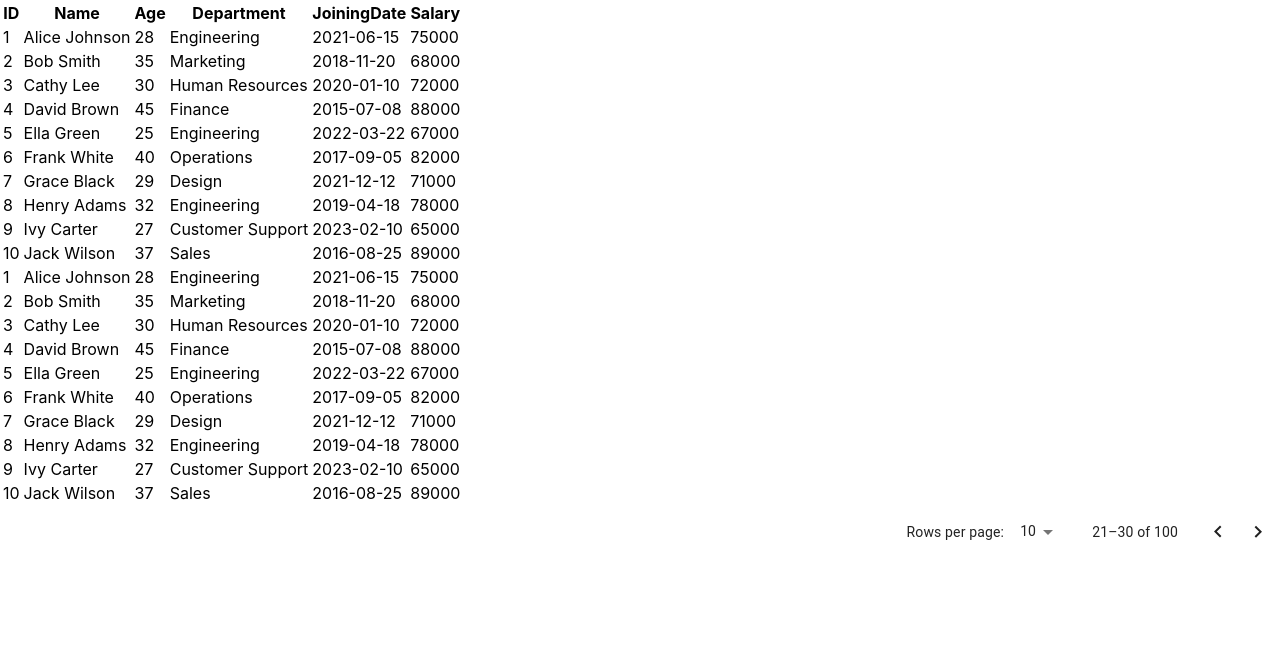
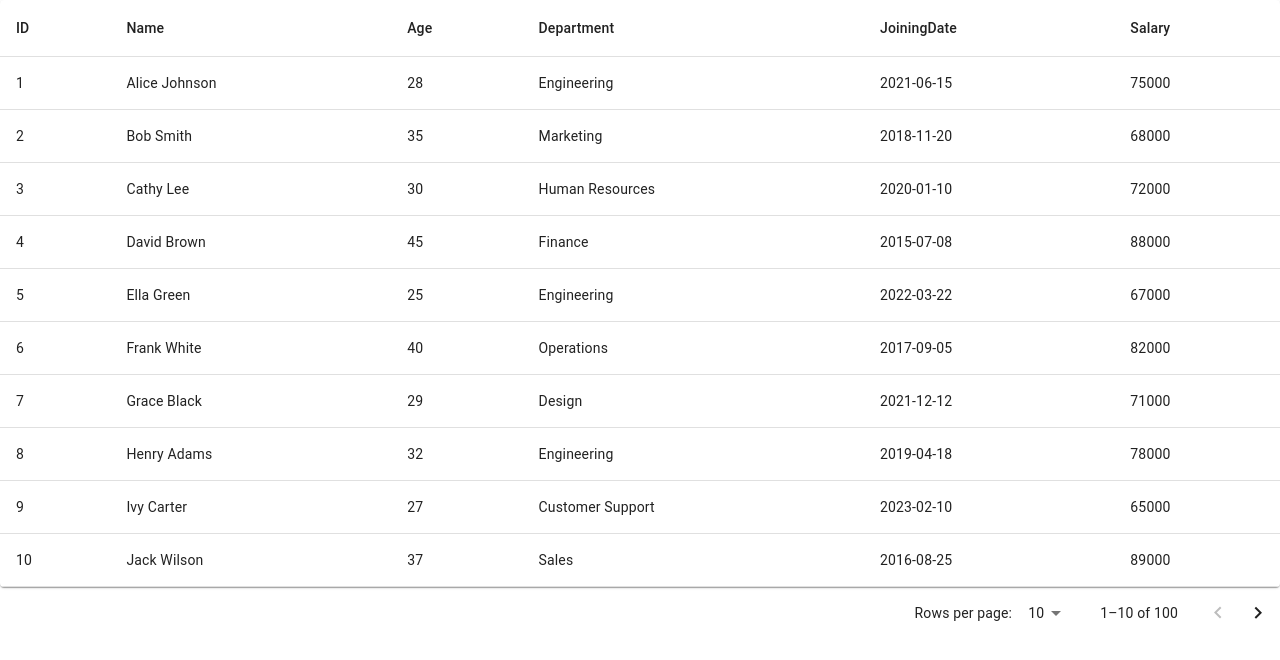
Before and after one commit to pragya-celestial-systems/Data-Grid, a React (Create React App) app: page / in a window 1280 px wide. Shown: the top 660 px of the page. Built offline with nearby package versions, Linux system fonts and the light colour scheme.

Commit message:
Feat : Added functionality for pagination

```diff
--- a/src/App.js
+++ b/src/App.js
@@ -1,12 +1,17 @@
 import TablePaginationDemo from "./components/Pagination";
 import Table from "./components/Table";
+import { TableDataProvider } from "./context/tableData";
+import { PaginationProvider } from "./context/PaginationContext";
+import BasicTable from "./components/Table";
 
 function App() {
   return (
-    <>
-      <Table />
-      <TablePaginationDemo />
-    </>
+    <TableDataProvider>
+      <PaginationProvider>
+        <BasicTable />
+        <TablePaginationDemo />
+      </PaginationProvider>
+    </TableDataProvider>
   );
 }
 
--- a/src/components/Column.jsx
+++ b/src/components/Column.jsx
@@ -1,7 +1,8 @@
+import { TableCell } from "@mui/material";
 import React from "react";
 
 function Column({ value }) {
-  return <td>{value}</td>;
+  return <TableCell>{value}</TableCell>;
 }
 
 export default Column;
--- a/src/components/Pagination.jsx
+++ b/src/components/Pagination.jsx
@@ -1,26 +1,26 @@
 import * as React from "react";
 import TablePagination from "@mui/material/TablePagination";
+import { usePagination } from "../context/PaginationContext";
 
 export default function TablePaginationDemo() {
-  const [page, setPage] = React.useState(2);
-  const [rowsPerPage, setRowsPerPage] = React.useState(10);
+  const { currentPage, setCurrentPage, rows, setRows } = usePagination();
 
   const handleChangePage = (event, newPage) => {
-    setPage(newPage);
+    setCurrentPage(newPage);
   };
 
   const handleChangeRowsPerPage = (event) => {
-    setRowsPerPage(parseInt(event.target.value, 10));
-    setPage(0);
+    setRows(parseInt(event.target.value, 10));
+    setCurrentPage(0);
   };
 
   return (
     <TablePagination
       component="div"
       count={100}
-      page={page}
+      page={currentPage}
       onPageChange={handleChangePage}
-      rowsPerPage={rowsPerPage}
+      rowsPerPage={rows}
       onRowsPerPageChange={handleChangeRowsPerPage}
     />
   );
--- a/src/components/Table.jsx
+++ b/src/components/Table.jsx
@@ -1,27 +1,69 @@
-import React, { useLayoutEffect, useState } from "react";
+import React, { useEffect, useState } from "react";
 import users from "../database/users.data";
 import TableHeading from "./TableHeading";
 import Row from "./Row";
+import { useTableData } from "../context/tableData";
+import { usePagination } from "../context/PaginationContext";
 
-function Table() {
-  const [data, setData] = useState([]);
+// function Table() {
+//   const {filteredData, setFilteredData} = useTableData();
+//   const {currentPage} = usePagination();
 
-  useLayoutEffect(() => {
-    setData(users);
+//   useEffect(() => {
+//     setFilteredData(users)
+//   }, [])
+
+//   useEffect(() => {
+//     setFilteredData(users.slice(currentPage * 10, currentPage * 10 + 10))
+//   }, [currentPage])
+
+//   console.log(filteredData);
+
+//   return (
+//     <table>
+//       <thead>
+//         <TableHeading headings={filteredData[0]} />
+//       </thead>
+//       <tbody>
+//         {filteredData && filteredData.map((rowData, index) => (
+//           <Row data={rowData} key={index} />
+//         ))}
+//       </tbody>
+//     </table>
+//   );
+// }
+
+// export default Table;
+import Table from "@mui/material/Table";
+import TableBody from "@mui/material/TableBody";
+import TableContainer from "@mui/material/TableContainer";
+import TableHead from "@mui/material/TableHead";
+import Paper from "@mui/material/Paper";
+
+export default function BasicTable() {
+  const { filteredData, setFilteredData } = useTableData();
+  const { currentPage, rows } = usePagination();
+
+  useEffect(() => {
+    setFilteredData(users);
   }, []);
 
+  useEffect(() => {
+    setFilteredData(users.slice(currentPage * 10, currentPage * 10 + rows));
+  }, [currentPage, rows]);
+
   return (
-    <table>
-      <thead>
-        <TableHeading headings={data[0]} />
-      </thead>
-      <tbody>
-        {data.map((rowData, index) => (
-          <Row data={rowData} key={index} />
-        ))}
-      </tbody>
-    </table>
+    <TableContainer component={Paper}>
+      <Table sx={{ minWidth: 500 }} aria-label="simple table">
+        <TableHead>
+          <TableHeading headings={filteredData[0]} />
+        </TableHead>
+        <TableBody>
+          {filteredData.map((row) => (
+            <Row data={row} />
+          ))}
+        </TableBody>
+      </Table>
+    </TableContainer>
   );
 }
-
-export default Table;
--- a/src/components/TableHeading.jsx
+++ b/src/components/TableHeading.jsx
@@ -1,3 +1,4 @@
+import { TableCell, TableRow } from "@mui/material";
 import React, { useEffect, useState } from "react";
 
 function TableHeading({ headings }) {
@@ -10,7 +11,13 @@ function TableHeading({ headings }) {
     }
   }, [headings]);
 
-  return <>{keys && keys.map((key, index) => <th key={index}>{key}</th>)}</>;
+  return (
+    <TableRow>
+      {keys.map((key, index) => (
+        <TableCell key={index}>{key}</TableCell>
+      ))}
+    </TableRow>
+  );
 }
 
 export default TableHeading;
--- /dev/null
+++ b/src/context/PaginationContext.jsx
@@ -0,0 +1,20 @@
+import { createContext, useContext, useState } from "react";
+
+const paginationContext = createContext();
+
+export function PaginationProvider({ children }) {
+  const [currentPage, setCurrentPage] = useState(0);
+  const [rows, setRows] = useState(10);
+
+  return (
+    <paginationContext.Provider
+      value={{ currentPage, setCurrentPage, rows, setRows }}
+    >
+      {children}
+    </paginationContext.Provider>
+  );
+}
+
+export function usePagination() {
+  return useContext(paginationContext);
+}
--- /dev/null
+++ b/src/context/tableData.jsx
@@ -0,0 +1,20 @@
+import { createContext, useContext, useState } from "react";
+
+const dataContext = createContext();
+
+export function TableDataProvider({ children }) {
+  const [tableData, setTableData] = useState([]);
+  const [filteredData, setFilteredData] = useState([]);
+
+  return (
+    <dataContext.Provider
+      value={{ tableData, setTableData, filteredData, setFilteredData }}
+    >
+      {children}
+    </dataContext.Provider>
+  );
+}
+
+export function useTableData() {
+  return useContext(dataContext);
+}
--- a/src/database/users.data.js
+++ b/src/database/users.data.js
@@ -80,84 +80,220 @@ const users = [
     Salary: 89000,
   },
   {
-    ID: 1,
-    Name: "Alice Johnson",
+    ID: 11,
+    Name: "Kara Young",
+    Age: 31,
+    Department: "Marketing",
+    JoiningDate: "2020-06-30",
+    Salary: 72000,
+  },
+  {
+    ID: 12,
+    Name: "Liam Turner",
+    Age: 33,
+    Department: "Human Resources",
+    JoiningDate: "2018-02-14",
+    Salary: 69000,
+  },
+  {
+    ID: 13,
+    Name: "Mona Phillips",
+    Age: 26,
+    Department: "Engineering",
+    JoiningDate: "2022-08-03",
+    Salary: 68000,
+  },
+  {
+    ID: 14,
+    Name: "Nathan Collins",
+    Age: 38,
+    Department: "Operations",
+    JoiningDate: "2016-10-19",
+    Salary: 83000,
+  },
+  {
+    ID: 15,
+    Name: "Olivia Scott",
+    Age: 29,
+    Department: "Design",
+    JoiningDate: "2021-01-25",
+    Salary: 70000,
+  },
+  {
+    ID: 16,
+    Name: "Peter Evans",
+    Age: 44,
+    Department: "Finance",
+    JoiningDate: "2014-12-03",
+    Salary: 90000,
+  },
+  {
+    ID: 17,
+    Name: "Quinn Wright",
+    Age: 36,
+    Department: "Sales",
+    JoiningDate: "2017-07-14",
+    Salary: 87000,
+  },
+  {
+    ID: 18,
+    Name: "Rachel Hall",
     Age: 28,
+    Department: "Customer Support",
+    JoiningDate: "2021-11-07",
+    Salary: 64000,
+  },
+  {
+    ID: 19,
+    Name: "Sam Nelson",
+    Age: 34,
     Department: "Engineering",
-    JoiningDate: "2021-06-15",
+    JoiningDate: "2019-03-20",
+    Salary: 77000,
+  },
+  {
+    ID: 20,
+    Name: "Tina Carter",
+    Age: 30,
+    Department: "Marketing",
+    JoiningDate: "2020-08-10",
+    Salary: 74000,
+  },
+  {
+    ID: 21,
+    Name: "Umar Bailey",
+    Age: 39,
+    Department: "Operations",
+    JoiningDate: "2016-01-12",
+    Salary: 85000,
+  },
+  {
+    ID: 22,
+    Name: "Vera Morris",
+    Age: 24,
+    Department: "Design",
+    JoiningDate: "2022-06-04",
+    Salary: 68000,
+  },
+  {
+    ID: 23,
+    Name: "Will Clark",
+    Age: 41,
+    Department: "Finance",
+    JoiningDate: "2015-09-27",
+    Salary: 91000,
+  },
+  {
+    ID: 24,
+    Name: "Xena Lopez",
+    Age: 28,
+    Department: "Human Resources",
+    JoiningDate: "2021-05-16",
+    Salary: 71000,
+  },
+  {
+    ID: 25,
+    Name: "Yara Edwards",
+    Age: 27,
+    Department: "Customer Support",
+    JoiningDate: "2023-03-02",
+    Salary: 63000,
+  },
+  {
+    ID: 26,
+    Name: "Zane Parker",
+    Age: 29,
+    Department: "Engineering",
+    JoiningDate: "2020-09-01",
+    Salary: 76000,
+  },
+  {
+    ID: 27,
+    Name: "Amber Jones",
+    Age: 31,
+    Department: "Marketing",
+    JoiningDate: "2019-02-18",
+    Salary: 72000,
+  },
+  {
+    ID: 28,
+    Name: "Brian Hughes",
+    Age: 33,
+    Department: "Sales",
+    JoiningDate: "2018-06-15",
+    Salary: 88000,
+  },
+  {
+    ID: 29,
+    Name: "Cindy Ward",
+    Age: 26,
+    Department: "Design",
+    JoiningDate: "2022-02-10",
+    Salary: 69000,
+  },
+  {
+    ID: 30,
+    Name: "Daniel King",
+    Age: 37,
+    Department: "Operations",
+    JoiningDate: "2017-08-22",
+    Salary: 81000,
+  },
+  {
+    ID: 31,
+    Name: "Ellen Reed",
+    Age: 40,
+    Department: "Finance",
+    JoiningDate: "2016-05-09",
+    Salary: 92000,
+  },
+  {
+    ID: 32,
+    Name: "Felix Carter",
+    Age: 28,
+    Department: "Human Resources",
+    JoiningDate: "2021-10-01",
+    Salary: 70000,
+  },
+  {
+    ID: 33,
+    Name: "George Young",
+    Age: 45,
+    Department: "Customer Support",
+    JoiningDate: "2015-04-18",
+    Salary: 62000,
+  },
+  {
+    ID: 34,
+    Name: "Helen Harris",
+    Age: 35,
+    Department: "Marketing",
+    JoiningDate: "2018-03-12",
     Salary: 75000,
   },
   {
-    ID: 2,
-    Name: "Bob Smith",
-    Age: 35,
-    Department: "Marketing",
-    JoiningDate: "2018-11-20",
-    Salary: 68000,
+    ID: 35,
+    Name: "Ian Perez",
+    Age: 36,
+    Department: "Engineering",
+    JoiningDate: "2019-12-07",
+    Salary: 78000,
   },
   {
-    ID: 3,
-    Name: "Cathy Lee",
-    Age: 30,
-    Department: "Human Resources",
-    JoiningDate: "2020-01-10",
-    Salary: 72000,
-  },
-  {
-    ID: 4,
-    Name: "David Brown",
-    Age: 45,
-    Department: "Finance",
-    JoiningDate: "2015-07-08",
-    Salary: 88000,
-  },
-  {
-    ID: 5,
-    Name: "Ella Green",
-    Age: 25,
-    Department: "Engineering",
-    JoiningDate: "2022-03-22",
-    Salary: 67000,
-  },
-  {
-    ID: 6,
-    Name: "Frank White",
-    Age: 40,
-    Department: "Operations",
-    JoiningDate: "2017-09-05",
-    Salary: 82000,
-  },
-  {
-    ID: 7,
-    Name: "Grace Black",
+    ID: 36,
+    Name: "Jane Stewart",
     Age: 29,
     Department: "Design",
-    JoiningDate: "2021-12-12",
+    JoiningDate: "2022-07-13",
     Salary: 71000,
   },
   {
-    ID: 8,
-    Name: "Henry Adams",
-    Age: 32,
-    Department: "Engineering",
-    JoiningDate: "2019-04-18",
-    Salary: 78000,
-  },
-  {
-    ID: 9,
-    Name: "Ivy Carter",
-    Age: 27,
-    Department: "Customer Support",
-    JoiningDate: "2023-02-10",
-    Salary: 65000,
-  },
-  {
-    ID: 10,
-    Name: "Jack Wilson",
-    Age: 37,
+    ID: 37,
+    Name: "Kevin Moore",
+    Age: 34,
     Department: "Sales",
-    JoiningDate: "2016-08-25",
-    Salary: 89000,
+    JoiningDate: "2017-01-03",
+    Salary: 86000,
   },
 ];
 
```
